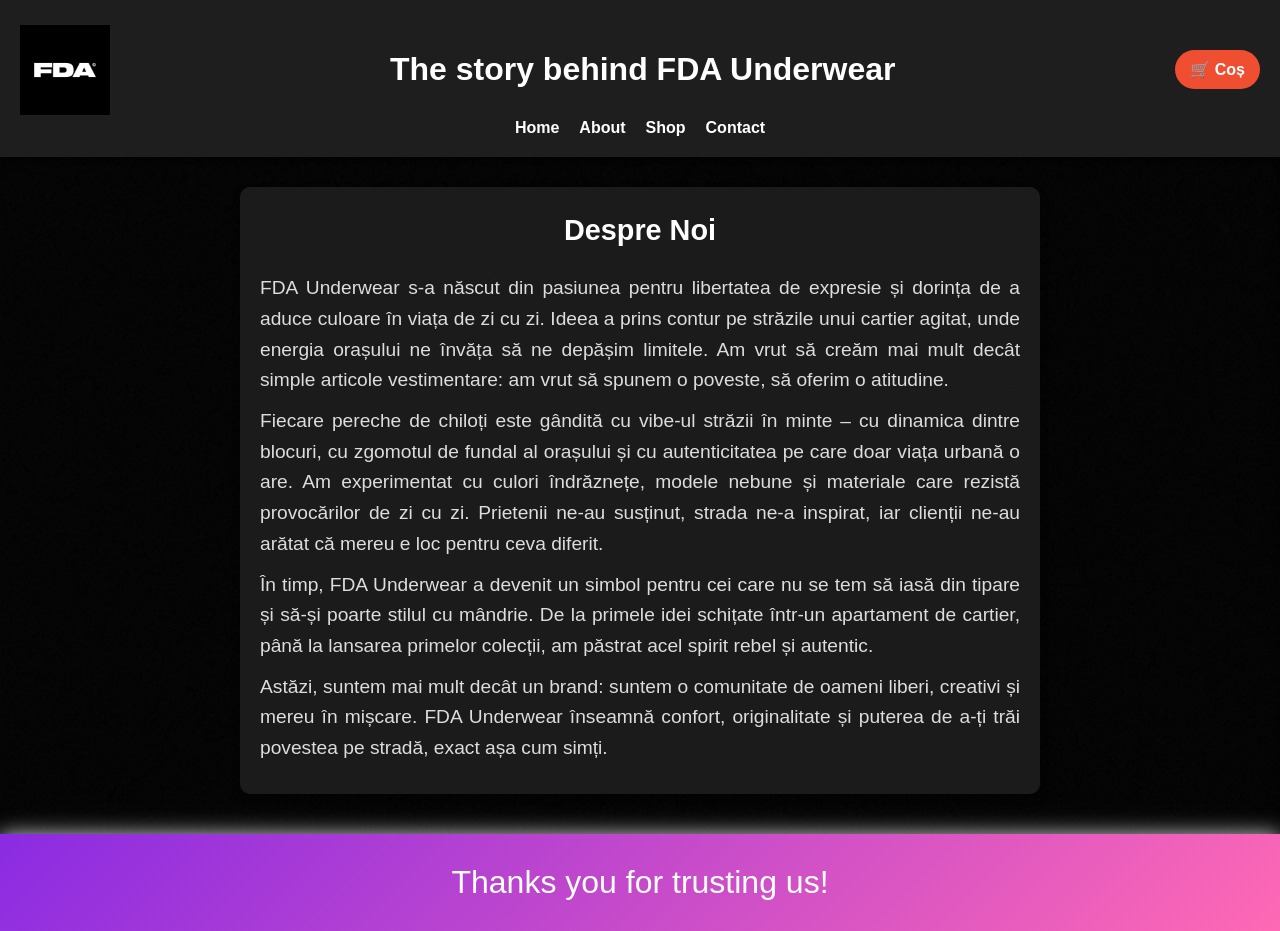
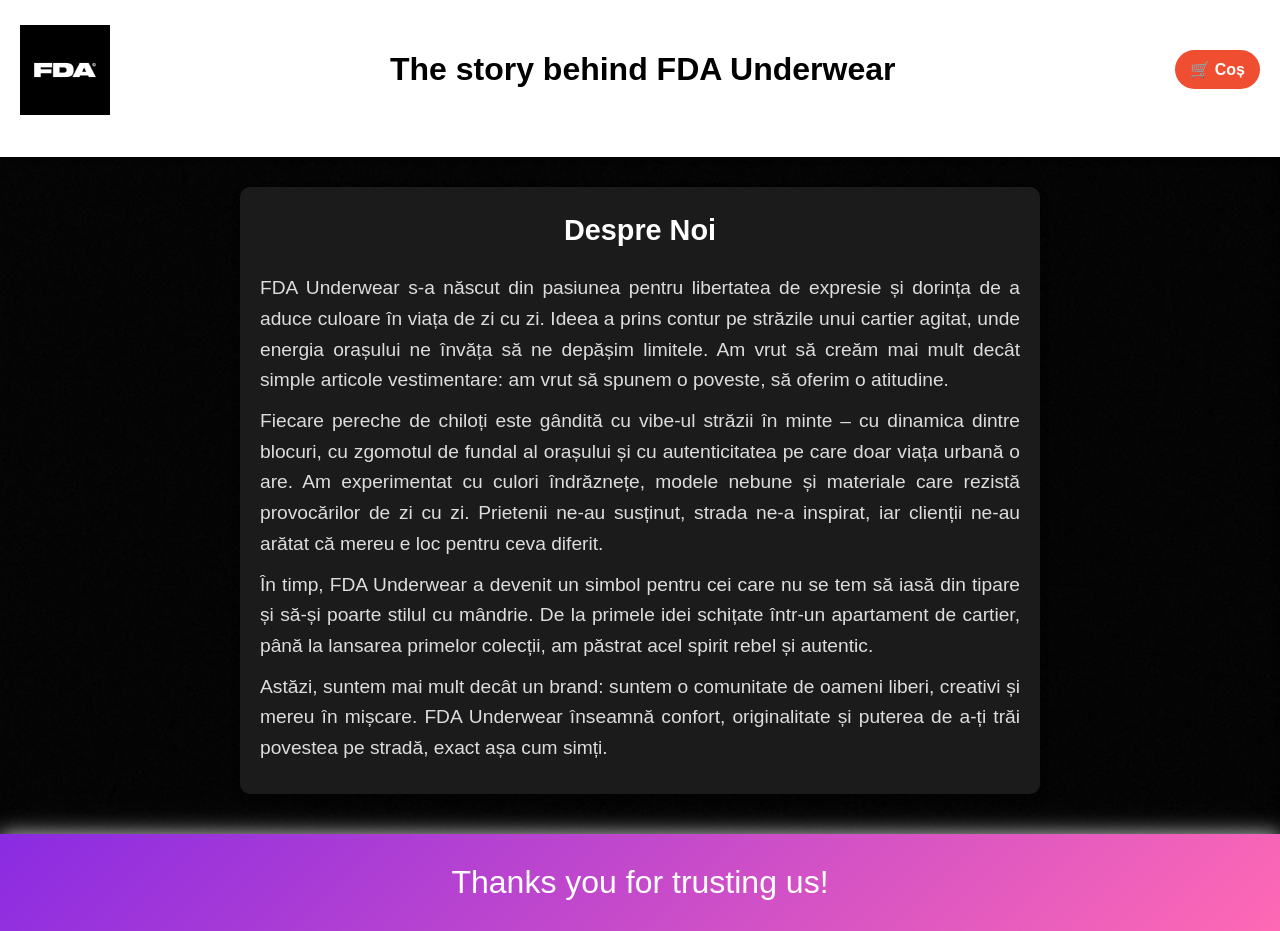
Before and after one commit to fanesoltuz/fdaunder, a plain HTML site: page About.html in a window 1280 px wide. Drawn offline with Linux system fonts and the light colour scheme.

Commit message:
Update About.html

```diff
--- a/About.html
+++ b/About.html
@@ -20,7 +20,7 @@
     }
 
     header {
-      background-color: #1e1e1e;
+      background-color: #fff;
       box-shadow: 0 2px 4px rgba(0, 0, 0, 0.7);
       padding: 20px;
       position: sticky;
@@ -46,7 +46,7 @@
     .header-title {
       margin: 0;
       font-size: 2em;
-      color: #fff;
+      color: #000;
       text-align: center;
     }
 
```
